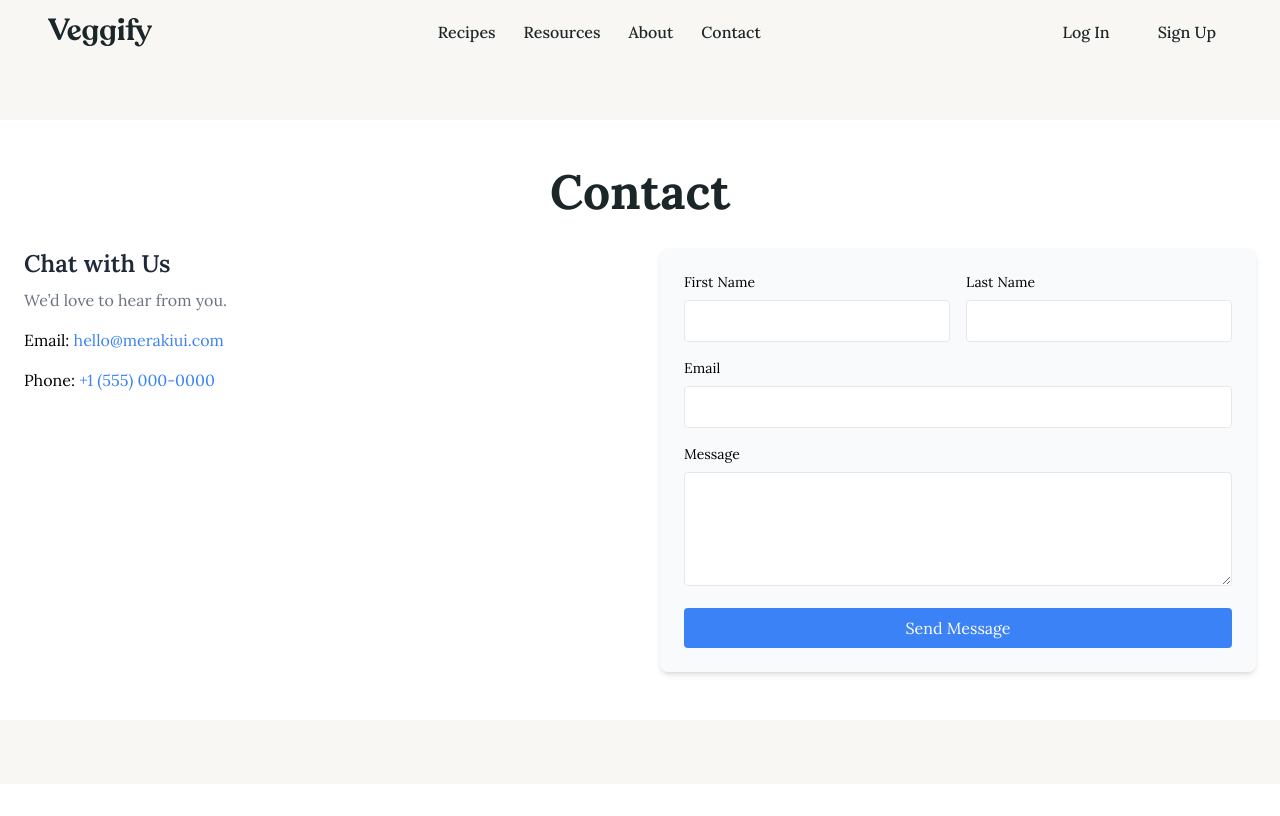
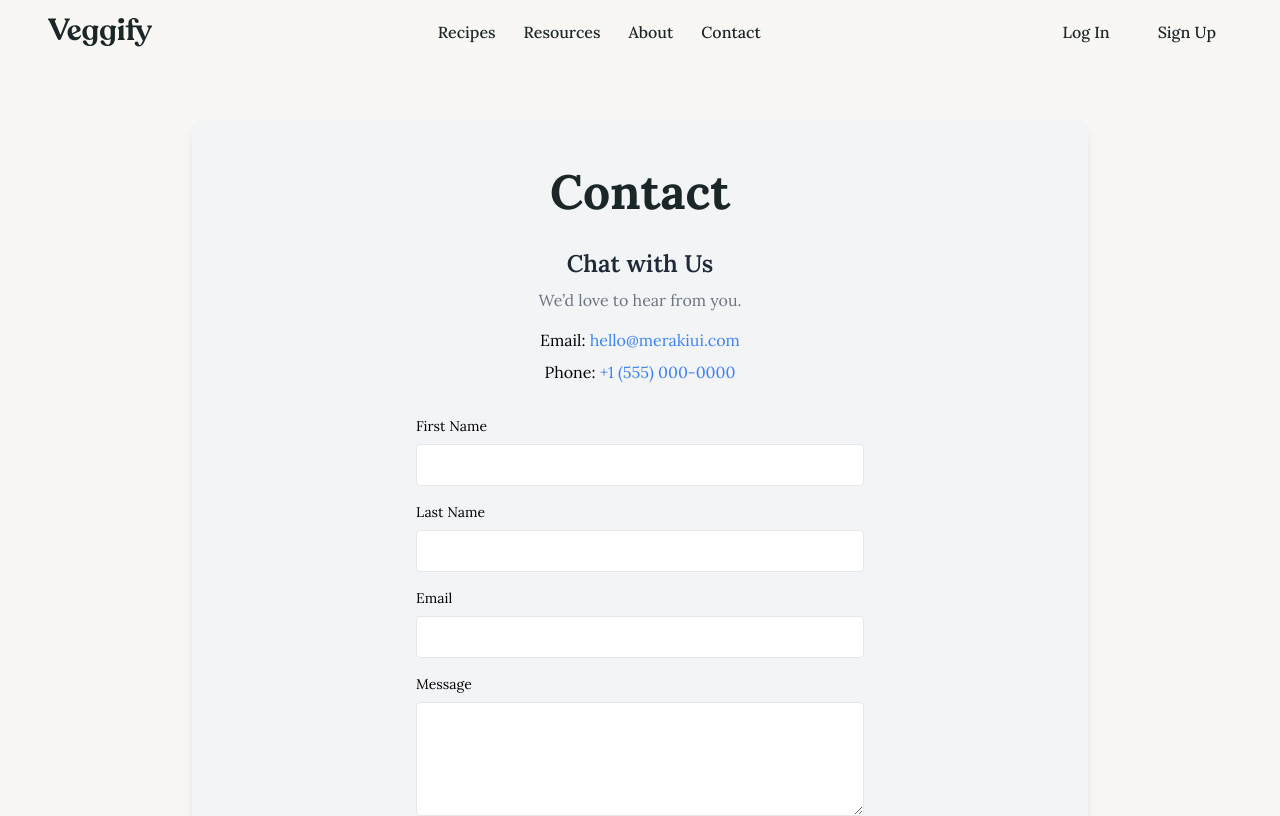
Before and after one commit to saagor16/Newsly-Recipe-Fontend, a React (Vite) app: page /contact in a window 1280 px wide. Shown: the top 816 px of the page. Built offline with nearby package versions, Linux system fonts and the light colour scheme.

Commit message:
contect form er ui change

```diff
--- a/src/pages/contact/Contact.jsx
+++ b/src/pages/contact/Contact.jsx
@@ -56,96 +56,100 @@ const Contact = () => {
   };
 
   return (
-    <section className="bg-white text-black mt-14">
-      <div className="container px-6 py-12 mx-auto">
+    <section className="mb-10 text-black mt-14 flex items-center justify-center">
+      <div className="w-full max-w-4xl px-6 py-12 bg-gray-100 rounded-lg shadow-lg">
         <h1 className="text-3xl font-bold text-secondary sm:text-5xl text-center mb-8">
           Contact
         </h1>
-        <div className="grid gap-10 lg:grid-cols-2">
-          <div>
+        <div className="flex flex-col items-center">
+          <div className="text-center mb-8">
             <h2 className="text-2xl font-semibold text-gray-800">
               Chat with Us
             </h2>
             <p className="mt-2 text-gray-500">We’d love to hear from you.</p>
-            {/* Contact Information */}
-            <div className="mt-4 space-y-4">
+            <div className="mt-4 space-y-2">
               <p>
                 Email:{" "}
-                <a href="mailto:hello@merakiui.com" className="text-blue-500">
+                <a
+                  href="mailto:hello@merakiui.com"
+                  className="text-blue-500 hover:underline"
+                >
                   hello@merakiui.com
                 </a>
               </p>
               <p>
                 Phone:{" "}
-                <a href="tel:+15550000000" className="text-blue-500">
+                <a
+                  href="tel:+15550000000"
+                  className="text-blue-500 hover:underline"
+                >
                   +1 (555) 000-0000
                 </a>
               </p>
             </div>
           </div>
 
-          <div className="p-6 rounded-lg bg-gray-50 shadow-md">
-            <form onSubmit={handleSubmit}>
-              <div className="grid gap-4 md:grid-cols-2">
-                <div>
+          <div className="w-full max-w-md">
+            <form onSubmit={handleSubmit} className="space-y-4">
+              <div className="flex flex-col">
                 <label className="block mb-2 text-sm">First Name</label>
                 <input
                   type="text"
                   name="firstName"
                   value={formData.firstName}
                   onChange={handleChange}
-                    className="w-full px-4 py-2 border rounded"
+                  className="w-full px-4 py-2 border rounded focus:outline-none focus:ring-2 focus:ring-secondary"
                 />
                 {errors.firstName && (
-                    <p className="text-red-500 text-sm">{errors.firstName}</p>
+                  <p className="text-red-500 text-sm mt-1">
+                    {errors.firstName}
+                  </p>
                 )}
               </div>
-                <div>
+              <div className="flex flex-col">
                 <label className="block mb-2 text-sm">Last Name</label>
                 <input
                   type="text"
                   name="lastName"
                   value={formData.lastName}
                   onChange={handleChange}
-                    className="w-full px-4 py-2 border rounded"
+                  className="w-full px-4 py-2 border rounded focus:outline-none focus:ring-2 focus:ring-secondary"
                 />
                 {errors.lastName && (
-                    <p className="text-red-500 text-sm">{errors.lastName}</p>
+                  <p className="text-red-500 text-sm mt-1">
+                    {errors.lastName}
+                  </p>
                 )}
               </div>
-              </div>
-
-              <div className="mt-4">
+              <div className="flex flex-col">
                 <label className="block mb-2 text-sm">Email</label>
                 <input
                   type="email"
                   name="email"
                   value={formData.email}
                   onChange={handleChange}
-                  className="w-full px-4 py-2 border rounded"
+                  className="w-full px-4 py-2 border rounded focus:outline-none focus:ring-2 focus:ring-secondary"
                 />
                 {errors.email && (
-                  <p className="text-red-500 text-sm">{errors.email}</p>
+                  <p className="text-red-500 text-sm mt-1">{errors.email}</p>
                 )}
               </div>
-
-              <div className="mt-4">
+              <div className="flex flex-col">
                 <label className="block mb-2 text-sm">Message</label>
                 <textarea
                   name="message"
                   rows="4"
                   value={formData.message}
                   onChange={handleChange}
-                  className="w-full px-4 py-2 border rounded"
+                  className="w-full px-4 py-2 border rounded focus:outline-none focus:ring-2 focus:ring-secondary"
                 ></textarea>
                 {errors.message && (
-                  <p className="text-red-500 text-sm">{errors.message}</p>
+                  <p className="text-red-500 text-sm mt-1">{errors.message}</p>
                 )}
               </div>
-
               <button
                 type="submit"
-                className="w-full mt-4 px-4 py-2 text-white bg-blue-500 rounded hover:bg-blue-600"
+                className="w-full mt-4 px-4 py-2 text-white bg-secondary rounded hover:bg-secondary-dark disabled:opacity-50"
                 disabled={loading}
               >
                 {loading ? "Sending..." : "Send Message"}
```
Lines whose indentation alone changed are shown as unchanged.
